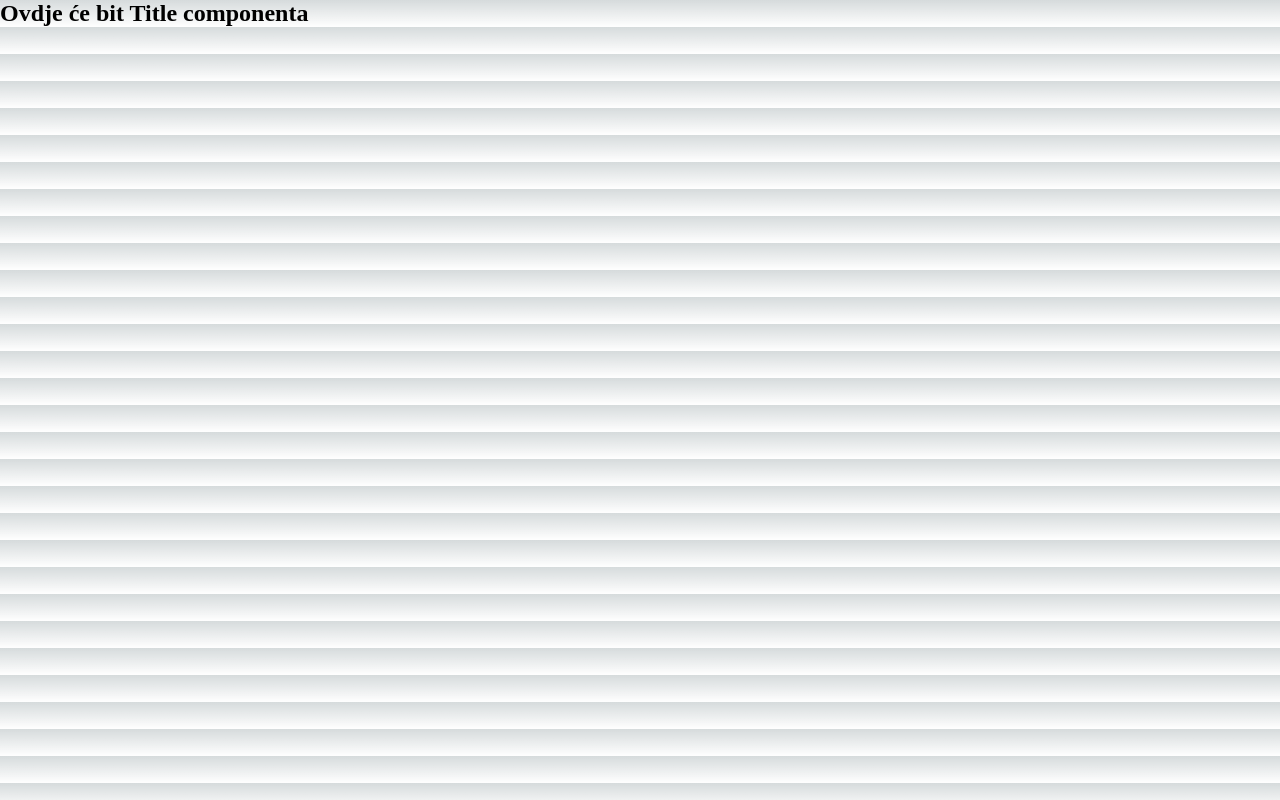
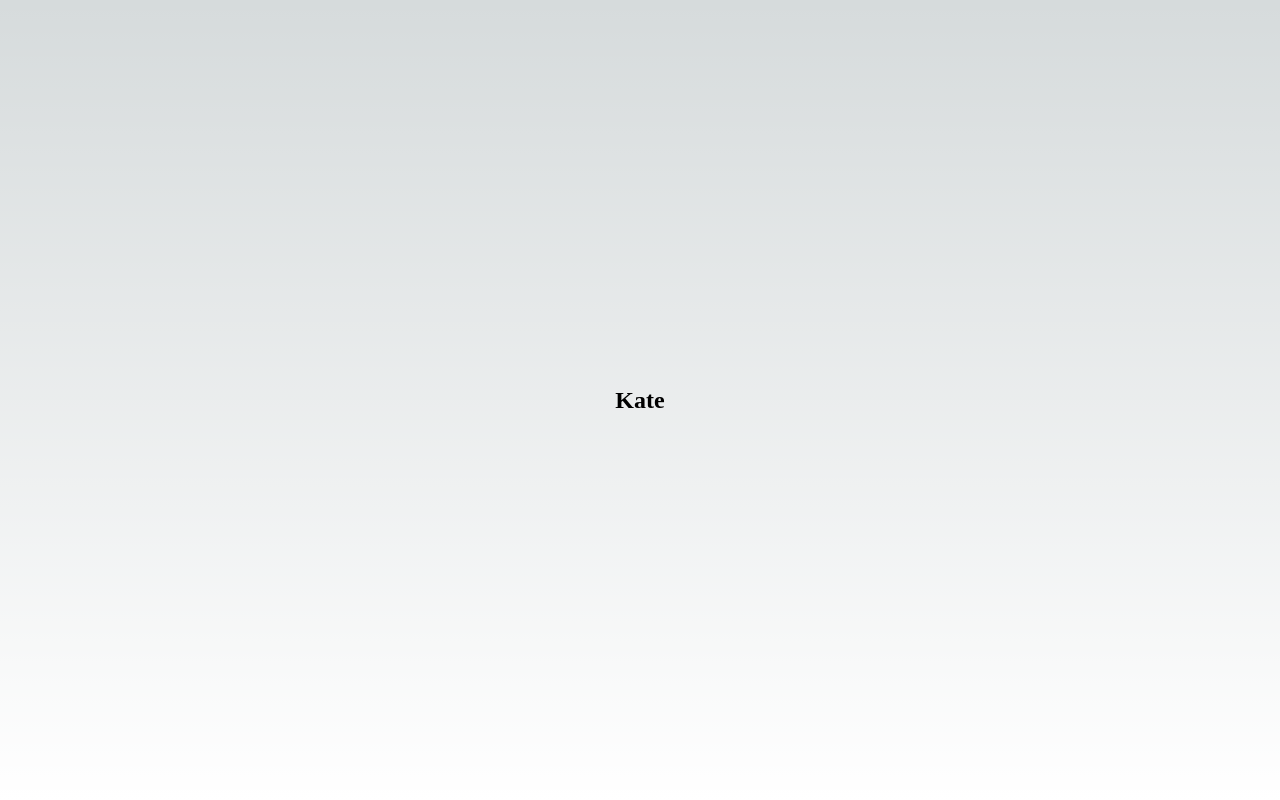
Before and after one commit to kskoru00/HomeworkGit, a Next.js app in the folder git/: page / in a window 1280 px wide. Built offline with nearby package versions, Linux system fonts and the light colour scheme.

Commit message:
Created Title component and displayed first title named Kate

```diff
--- /dev/null
+++ b/git/components/Title.js
@@ -0,0 +1,11 @@
+import classes from "./Title.module.css";
+
+const Title = () => {
+  return (
+    <div className={classes.container}>
+      <h2>Kate</h2>
+    </div>
+  );
+};
+
+export default Title;
--- /dev/null
+++ b/git/components/Title.module.css
@@ -0,0 +1,6 @@
+.container {
+  height: 100vh;
+  display: flex;
+  align-items: center;
+  justify-content: space-around;
+}
--- a/git/pages/index.js
+++ b/git/pages/index.js
@@ -1,5 +1,7 @@
+import Title from "@/components/Title";
+
 const HomePage = () => {
-  return <h2>Ovdje će bit Title componenta</h2>;
+  return <Title />;
 };
 
 export default HomePage;
```
